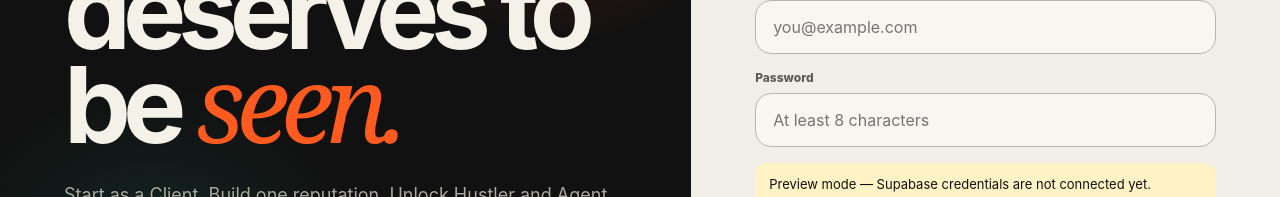
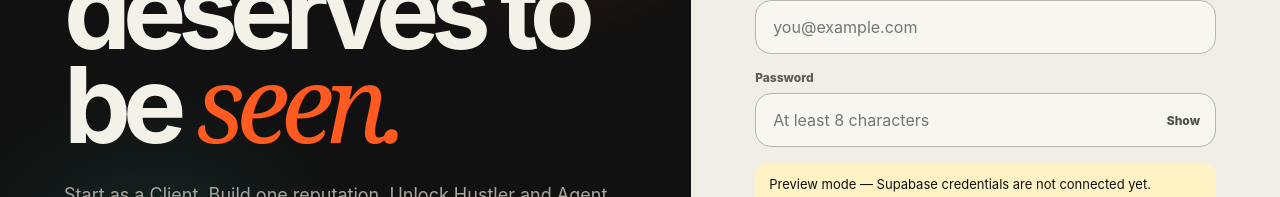
Before and after one commit to realxpen/hustle-economy-of-you, a Next.js app in the folder apps/web/: page /auth in a window 1280 px wide. Shown: the part 347-544 px from the top of the page. Built offline with nearby package versions, Linux system fonts and the light colour scheme; no server answers.

Commit message:
Add password visibility toggle and auth gateway messaging

```diff
--- a/apps/web/app/auth/page.tsx
+++ b/apps/web/app/auth/page.tsx
@@ -9,7 +9,7 @@ type Mode = "signin" | "signup" | "phone" | "forgot";
 function authErrorMessage(reason: unknown) {
   if (reason instanceof Error) {
     if (/load failed|failed to fetch|network request failed|networkerror/i.test(reason.message)) {
-      return "Could not reach Supabase Auth. Check NEXT_PUBLIC_SUPABASE_URL and your network connection, then try again.";
+      return "Could not reach Hustle authentication. Check your connection and try again.";
     }
     return reason.message;
   }
@@ -20,6 +20,7 @@ export default function AuthPage() {
   const [mode, setMode] = useState<Mode>("signin");
   const [email, setEmail] = useState("");
   const [password, setPassword] = useState("");
+  const [showPassword, setShowPassword] = useState(false);
   const [phone, setPhone] = useState("");
   const [otp, setOtp] = useState("");
   const [otpSent, setOtpSent] = useState(false);
@@ -36,7 +37,7 @@ export default function AuthPage() {
   async function submit(event: FormEvent) {
     event.preventDefault();
     setError(null); setMessage(null);
-    if (!configured) { setError("Connect a dedicated Hustle Supabase project to activate authentication."); return; }
+    if (!configured) { setError("Connect the Hustle Supabase project to activate authentication."); return; }
     setLoading(true);
     try {
       const supabase = getSupabaseBrowserClient();
@@ -102,7 +103,40 @@ export default function AuthPage() {
             ) : (
               <>
                 <label><span>Email address</span><input value={email} onChange={(e) => setEmail(e.target.value)} type="email" placeholder="you@example.com" autoComplete="email" required /></label>
-                {mode !== "forgot" && <label><span>Password</span><input value={password} onChange={(e) => setPassword(e.target.value)} type="password" placeholder="At least 8 characters" minLength={8} autoComplete={mode === "signup" ? "new-password" : "current-password"} required /></label>}
+                {mode !== "forgot" && <label>
+                  <span>Password</span>
+                  <div style={{ position: "relative" }}>
+                    <input
+                      value={password}
+                      onChange={(e) => setPassword(e.target.value)}
+                      type={showPassword ? "text" : "password"}
+                      placeholder="At least 8 characters"
+                      minLength={8}
+                      autoComplete={mode === "signup" ? "new-password" : "current-password"}
+                      style={{ paddingRight: 78 }}
+                      required
+                    />
+                    <button
+                      type="button"
+                      onClick={() => setShowPassword((visible) => !visible)}
+                      aria-label={showPassword ? "Hide password" : "Show password"}
+                      aria-pressed={showPassword}
+                      style={{
+                        position: "absolute",
+                        right: 10,
+                        top: "50%",
+                        transform: "translateY(-50%)",
+                        border: 0,
+                        background: "transparent",
+                        color: "#4f4d46",
+                        fontSize: 12,
+                        fontWeight: 800,
+                        cursor: "pointer",
+                        padding: "8px 6px"
+                      }}
+                    >{showPassword ? "Hide" : "Show"}</button>
+                  </div>
+                </label>}
               </>
             )}
 
```
